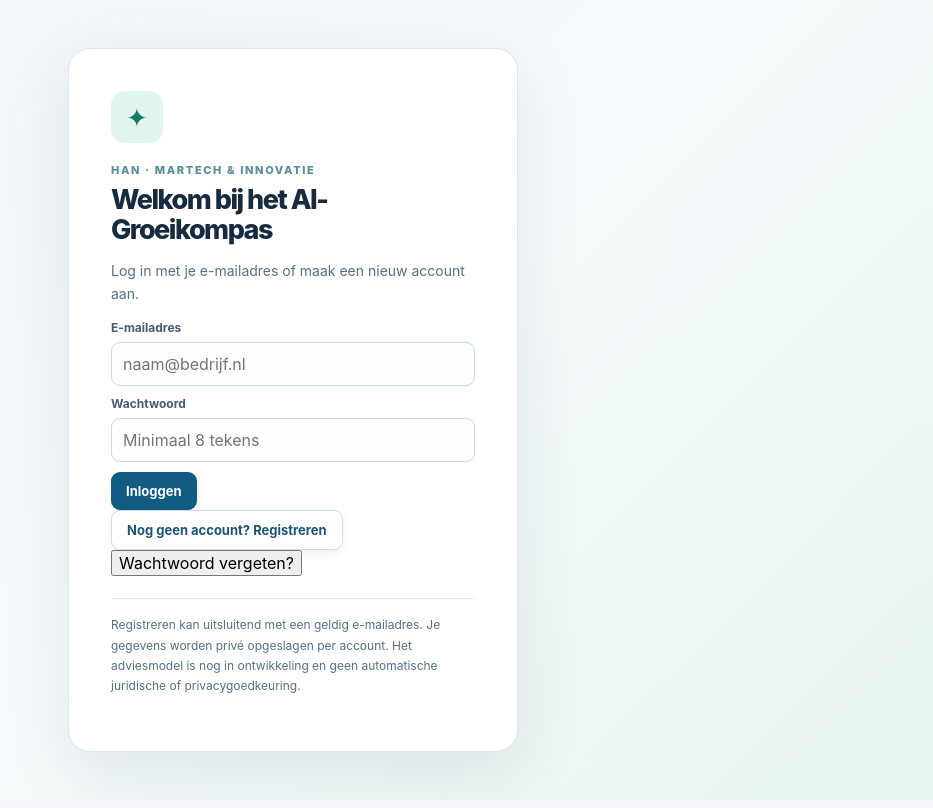
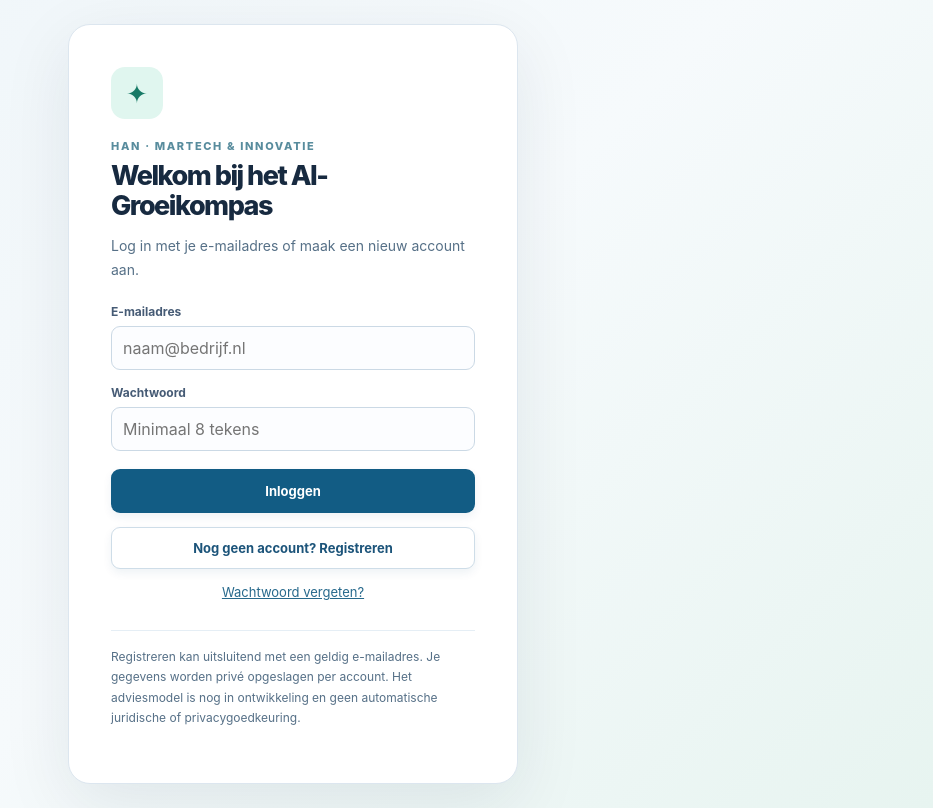
Before and after one commit to ianvdbrink3/HAN-MARTECH, a plain HTML site: page index.html in a window 1280 px wide. Shown: the whole page, without its empty margins (347-1280 px from the left). Drawn offline with nearby package versions, Linux system fonts and the light colour scheme.

Commit message:
Style email/password signup and password recovery forms

```diff
--- a/assets/cloud-auth.css
+++ b/assets/cloud-auth.css
@@ -16,3 +16,12 @@
 .cloud-toolbar { display: flex; gap: 7px; flex-wrap: wrap; align-items: center; justify-content: flex-end; }
 .cloud-toolbar .btn { padding: 9px 11px; }
 @media(max-width:650px) { .cloud-toolbar { justify-content: flex-start; } }
+
+/* E-mailaccount aanmelden, registreren en herstellen. */
+.auth-panel #emailAuthForm {display:grid;gap:7px;margin-top:18px}
+.auth-panel #emailAuthForm .field {margin:4px 0}
+.auth-panel #emailAuthForm input {min-height:44px}
+.auth-submit {width:100%;padding:14px;margin-top:7px}
+.auth-switch {text-align:center;margin-top:7px}
+.auth-switch .btn {width:100%;padding:12px}
+.auth-link {padding:8px;border:0;background:none;color:#27698c;text-decoration:underline;font-size:13px;cursor:pointer}
```
